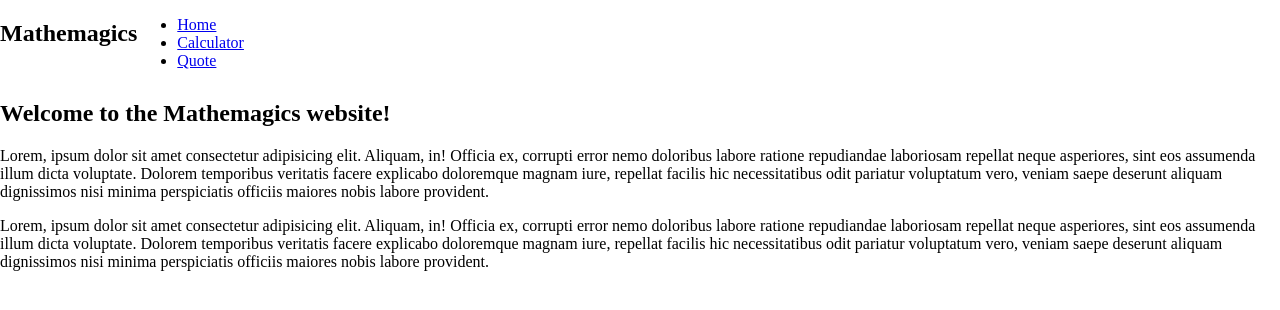
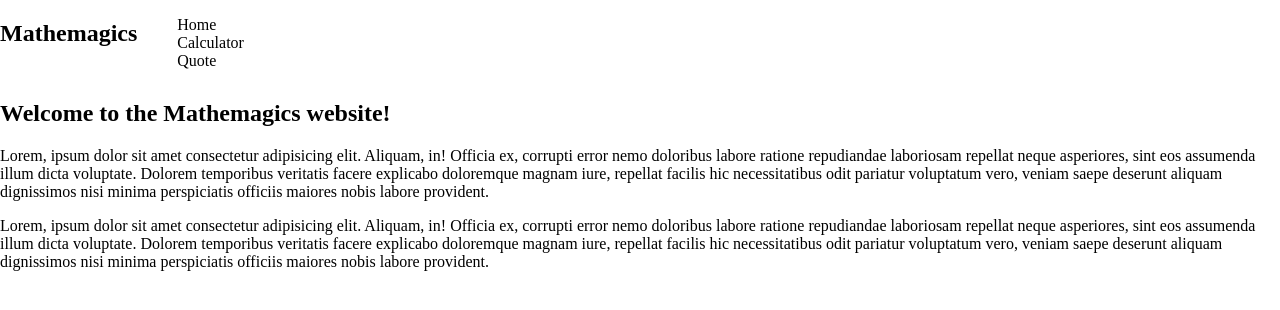
Before and after one commit to Danie12345/mathemagics, a React (Create React App) app: page /home in a window 1280 px wide. Shown: the top 310 px of the page. Built offline with nearby package versions, Linux system fonts and the light colour scheme.

Commit message:
Fix list and link styles in index.css

```diff
--- a/src/index.css
+++ b/src/index.css
@@ -5,3 +5,13 @@ body {
   margin: 0%;
   padding: 0%;
 }
+
+ul,
+li {
+  list-style: none;
+}
+
+a {
+  text-decoration: none;
+  color: black;
+}
```
